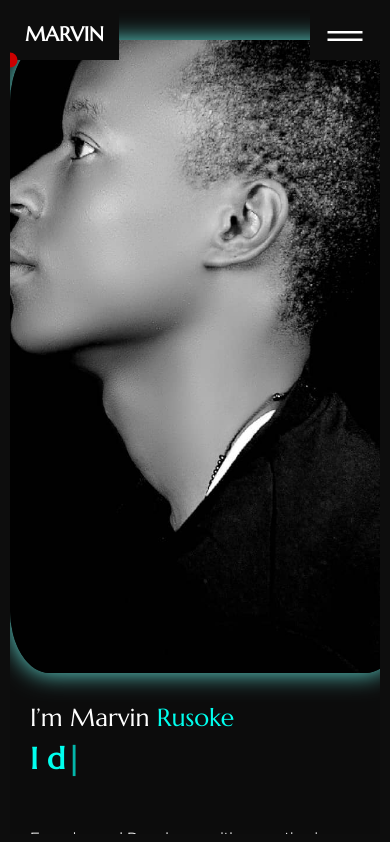
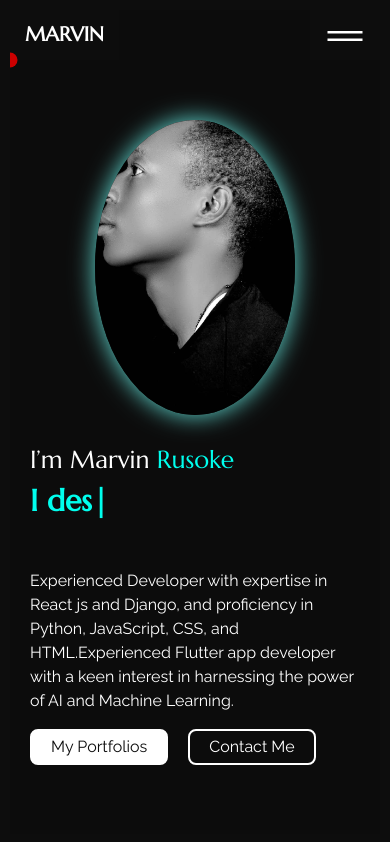
Before and after one commit to RusokeMarvin/react-portfolio-master, a React (Create React App) app: page / in a window 390 px wide. Shown: the top 842 px of the page. Built offline with nearby package versions, Linux system fonts and the light colour scheme.

Commit message:
betterprofile

```diff
--- a/src/pages/home/style.css
+++ b/src/pages/home/style.css
@@ -102,12 +102,6 @@ section {
     transition: 0.4s ease-in-out;
 }
 
-@media screen and (max-width:768px) {
-    .intro_sec .h_bg-image {
-        margin: auto;
-        border-radius: 10%;
-    }
-}
 
 .ac_btn {
     padding: 4px 19px;
@@ -166,9 +160,12 @@ section {
 
 @media (max-width:991.98px) {
     .intro_sec .h_bg-image {
-        height: 600px;
-        min-height: 75vh;
+        margin: auto;
+        margin-top: 5em;
+        min-height: 35vh;
+        width: 200px; /* Set a specific width for the image */
         margin-bottom: 30px;
+
     }
     .intro_sec .h_bg-image .block {
         top: unset;
```
